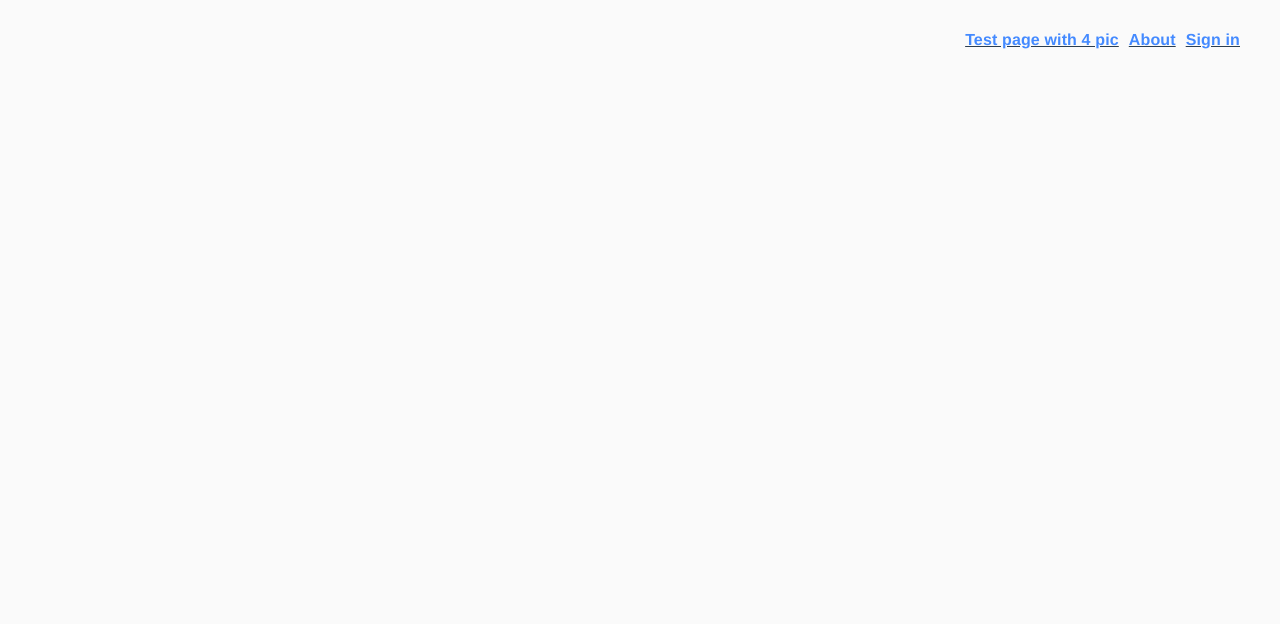
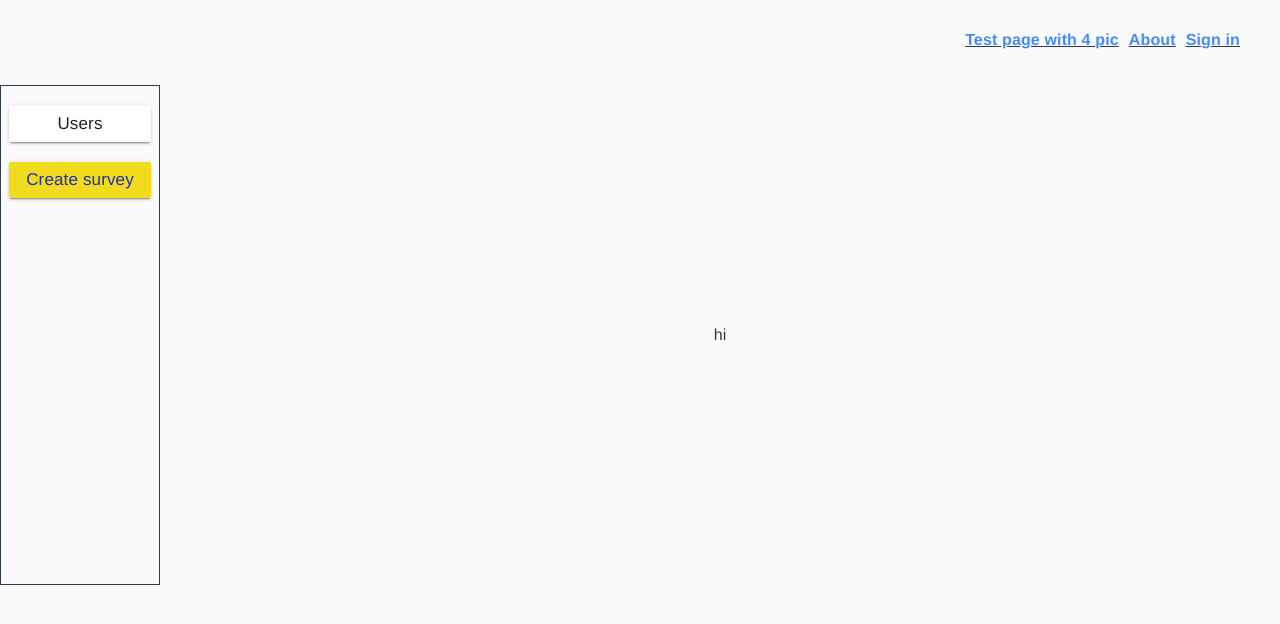
Before and after one commit to mike3293/Projects, a Vue app in the folder vue-project/: page /admin/create-survey in a window 1280 px wide. Shown: the top 624 px of the page. Built offline with nearby package versions, Linux system fonts and the light colour scheme; no server answers; sample sign-in values are in the browser's storage.

Commit message:
Add some ui (sidebar, progress bar)

```diff
--- a/vue-project/src/App.vue
+++ b/vue-project/src/App.vue
@@ -6,6 +6,9 @@
             <router-link to="/" class="nav__page-links" v-if="!showName">Sign in</router-link>
             <router-link to="/admin" class="nav__name">{{showName}}</router-link>
         </nav>
+        <div class="app__progress-bar">
+            <md-progress-bar md-mode="indeterminate" v-if="loading"></md-progress-bar>
+        </div>
         <router-view />
         <footer />
     </div>
@@ -27,6 +30,9 @@ body {
     text-align: center;
     color: #2c3e50;
     font-size: 16px;
+    &__progress-bar {
+        height: 5px;
+    }
 }
 
 .nav {
@@ -64,6 +70,9 @@ export default {
         },
         showName() {
             return this.$store.state.name;
+        },
+        loading() {
+            return this.$store.state.loading;
         }
     }
 };
--- a/vue-project/src/admin/Admin.vue
+++ b/vue-project/src/admin/Admin.vue
@@ -1,15 +1,79 @@
 <template>
     <div class="admin-panel">
-        <div class="admin-panel">
-            <h3 class="admin-panel__title">Admin</h3>
+        <div class="admin-panel__sidebar">
+            <md-button class="md-raised admin-panel__b" :md-ripple="false" to="users">Users</md-button>
+            <md-button
+                class="md-raised admin-panel__b"
+                :md-ripple="false"
+                to="create-survey"
+            >Create survey</md-button>
         </div>
-        <router-link to="/admin/users">users</router-link>
+
+        <!-- <router-link to="/admin/users">users</router-link> -->
+        <div class="admin-panel__content">
+            <router-view />
+        </div>
     </div>
 </template>
 
-<style>
+<style lang="scss">
+.admin-panel {
+    display: flex;
+    justify-content: stretch;
+    &__sidebar {
+        height: 500px; /* Full-height: remove this if you want "auto" height */
+        width: 160px; /* Set the width of the sidebar */
+        position: relative; /* Fixed Sidebar (stay in place on scroll) */
+        z-index: 1; /* Stay on top */
+        top: 0; /* Stay at the top */
+        left: 0;
+        // background-color: rgb(221, 200, 200); /* Black */
+        overflow-x: hidden; /* Disable horizontal scroll */
+        //padding-top: 20px;
+        border: 1px solid;
+    }
+    // &__link {
+    //     // stext-transform: uppercase;
+    //     display: block;
+    //     line-height: 40px;
+    //     height: 40px;
+    //     width: 100px;
+    //     text-align: center;
+    //     color: #fff;
+    //     margin: auto;
+    //     border: solid 1px;
+    //     background-color: #56e480;
+    //     border-color: #99caec;
+    //     font-weight: 700;
+    //     transition: background-color 0.2s;
+    // }
+    // &__link:hover {
+    //     background-color: #48ec50;
+    // }
+    &__content {
+        margin: auto;
+    }
+    &__b {
+        width: 90%;
+        text-transform: none;
+        // font-weight: 500;
+        font-size: 17px;
+        margin: auto;
+        margin-top: 20px;
+
+        &.router-link-exact-active {
+            color: #1f2eb3 !important;
+            background-color: #f0db1c !important;
+        }
+    }
+}
 </style>
 
 <script>
-export default {};
+export default {
+    name: "admin",
+    data: function() {
+        return {};
+    }
+};
 </script>
--- /dev/null
+++ b/vue-project/src/admin/create-survey/CreateSurvey.vue
@@ -0,0 +1,8 @@
+<template>
+    <div class="home">hi</div>
+</template>
+<style lang="scss">
+</style>
+<script>
+export default {};
+</script>
--- a/vue-project/src/admin/user-list/UserList.vue
+++ b/vue-project/src/admin/user-list/UserList.vue
@@ -1,5 +1,5 @@
 <template>
-    <main class="user-list">
+    <main class="user-list" v-if="users[0]">
         <md-table class="user-list__table">
             <md-table-row>
                 <md-table-head @click="sort('login')">Login</md-table-head>
@@ -29,17 +29,23 @@
             <!-- <md-button class="md-raised" :md-ripple="false" @click="lastPage">Last</md-button> -->
         </div>
         <md-button class="md-raised md-accent" :md-ripple="false" @click="showModal">Add user</md-button>
-
         <user-add v-show="isModalVisible" @close="closeModal(); refreshTable();" />
+        <!-- <md-progress-bar md-mode="indeterminate" v-if="loading"></md-progress-bar> -->
     </main>
 </template>
 
 <style lang="scss">
 .user-list {
+    &__spinner {
+        position: relative;
+        overflow-x: auto;
+        top: 0;
+        left: 0;
+    }
     &__table {
         text-align: left;
         // it's working
-        width: 80%;
+        // width: 80%;
         margin: auto;
 
         // height: 100px;
@@ -91,7 +97,6 @@ export default {
         await this.firstPage();
     },
     methods: {
-        // Divide pages to functions
         dataToString(dateIn) {
             const date = new Date(dateIn);
             const day = date.getDate();
@@ -101,26 +106,32 @@ export default {
             }.${date.getFullYear()}`;
         },
         async firstPage() {
-            //this.currentPage = 1;
+            this.$store.commit("setLoading", true);
             this.users = await this.$root.users.getUsers(
                 "first",
                 this.pageSize
             );
+            this.$store.commit("setLoading", false);
         },
         async nextPage() {
-            //this.currentPage++;
+            this.$store.commit("setLoading", true);
             const firstUser = this.users[0];
+
+            if (this.users[this.pageSize - 1]) {
                 const users = await this.$root.users.getUsers(
                     this.users[this.pageSize - 1],
                     this.pageSize
                 );
+
                 if (users[0]) {
                     this.users = users;
                     this.prevStart.push(firstUser);
                 }
+            }
+            this.$store.commit("setLoading", false);
         },
         async prevPage() {
-            //if (this.currentPage > 1) this.currentPage--;
+            this.$store.commit("setLoading", true);
             if (this.prevStart[0]) {
                 this.users = await this.$root.users.getUsers(
                     this.prevStart.pop(),
@@ -128,6 +139,7 @@ export default {
                     "prev"
                 );
             }
+            this.$store.commit("setLoading", false);
         },
         // async lastPage() {
         //     this.users = await this.$root.users.getUsers(
@@ -156,7 +168,11 @@ export default {
         async refreshTable() {
             this.firstPage();
         }
-    },
-    computed: {}
+    }
+    // computed: {
+    //     loading() {
+    //         return this.$store.state.loading;
+    //     }
+    // }
 };
 </script>
--- a/vue-project/src/router.js
+++ b/vue-project/src/router.js
@@ -21,15 +21,31 @@ const router = new Router({
             component: function () {
                 return import("./admin/Admin.vue");
             },
+            children: [
+                {
+                    path: "users",
+                    name: "users",
+                    component: function () {
+                        return import("./admin/user-list/UserList.vue");
+                    }
+                },
+                {
+                    path: "create-survey",
+                    name: "create-survey",
+                    component: function () {
+                        return import("./admin/create-survey/CreateSurvey.vue");
+                    }
+                }
+            ],
             meta: { requiresAuth: true, requiresAdmin: true }
         },
-        {
-            path: "/admin/users",
-            name: "users",
-            component: function () {
-                return import("./admin/user-list/UserList.vue");
-            }
-        },
+        // {
+        //     path: "/admin/users",
+        //     name: "users",
+        //     component: function () {
+        //         return import("./admin/user-list/UserList.vue");
+        //     }
+        // },
         {
             path: '/admin/users/edit',
             name: "edit",
--- a/vue-project/src/store.js
+++ b/vue-project/src/store.js
@@ -20,7 +20,7 @@ export default new Vuex.Store({
             state.token = payload.token;
 
             if (payload.role === "admin") {
-                router.push('/admin');
+                router.push('/admin/users');
             }
             else {
                 router.push('/home');
```
Lines whose indentation alone changed are shown as unchanged.
